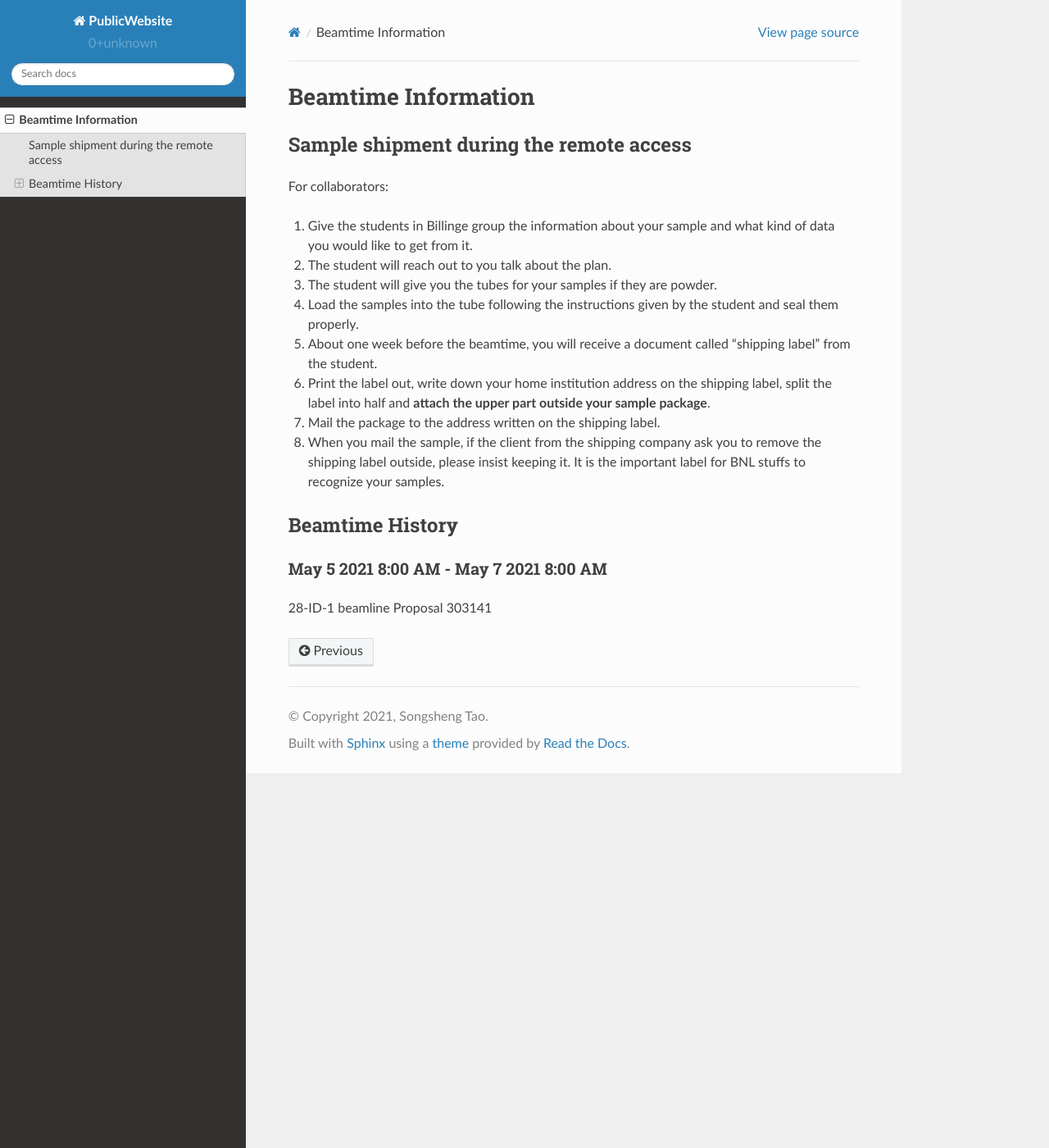
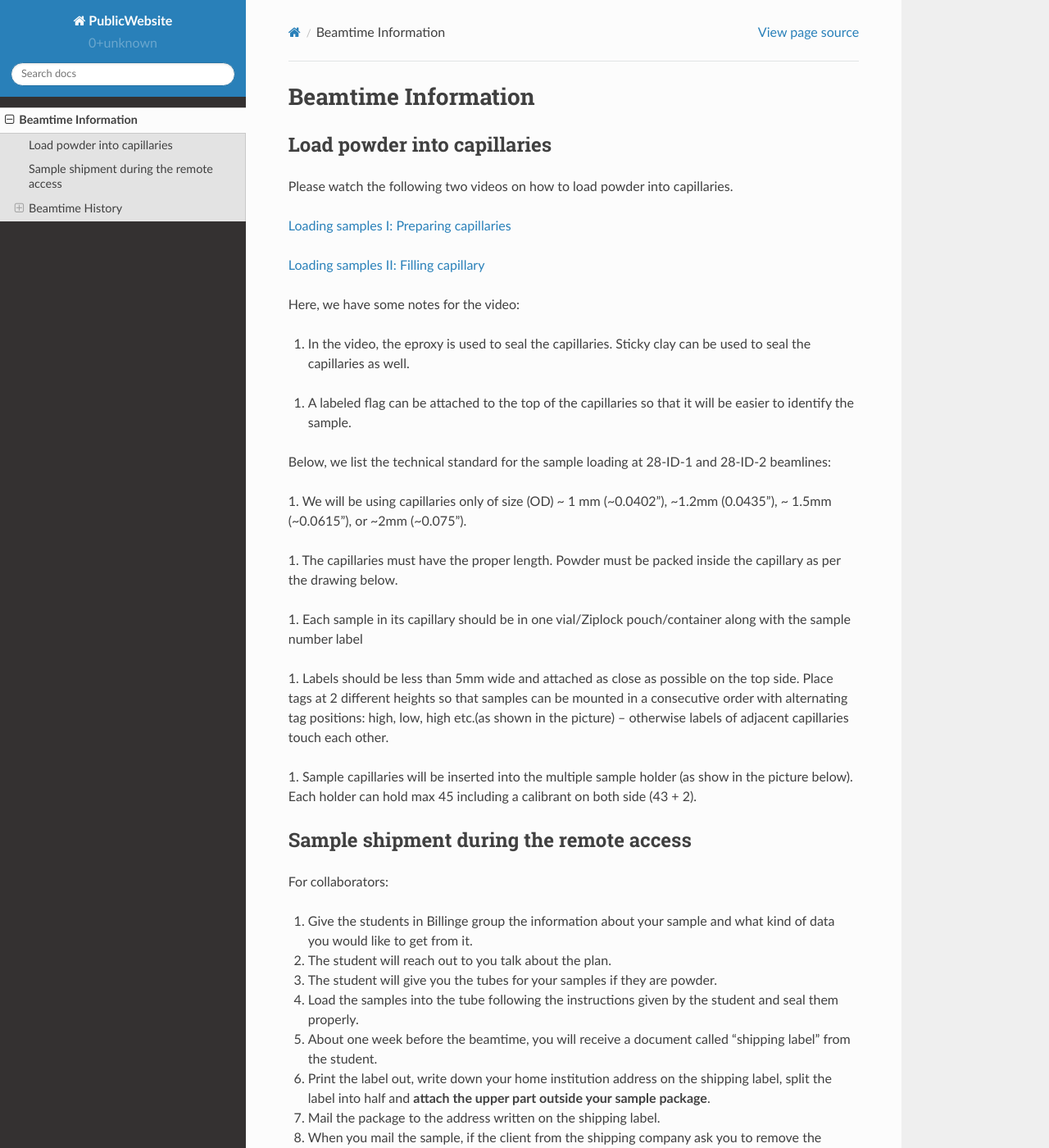
Before and after one commit to Billingegroup/PublicWebsite, a Sphinx documentation site: the page built from docs/source/beamtime.rst, in a window 1280 px wide and 1400 px high. Shown: the whole window at 82% size. Built offline with Sphinx 7.4.7 and the Read the Docs theme 2.0.0, drawn with Linux system fonts in a browser that asks for light colours.

Commit message:
Update beamtime.rst

```diff
--- a/docs/source/beamtime.rst
+++ b/docs/source/beamtime.rst
@@ -1,6 +1,40 @@
 ====================
 Beamtime Information
 ====================
+
+Load powder into capillaries
+----------------------------
+
+Please watch the following two videos on how to load powder into capillaries.
+
+`Loading samples I: Preparing capillaries <https://www.youtube.com/watch?v=xgl-jkMqSsA>`_
+
+`Loading samples II: Filling capillary <https://www.youtube.com/watch?v=5JBTw4kEXGY>`_
+
+Here, we have some notes for the video:
+
+1. In the video, the eproxy is used to seal the capillaries. Sticky clay can be used to seal the capillaries as well.
+
+1. A labeled flag can be attached to the top of the capillaries so that it will be easier to identify the sample.
+
+Below, we list the technical standard for the sample loading at 28-ID-1 and 28-ID-2 beamlines:
+
+1. We will be using capillaries only of size (OD) ~ 1 mm (~0.0402”), ~1.2mm (0.0435”), ~
+1.5mm (~0.0615”), or ~2mm (~0.075”).
+
+1. The capillaries must have the proper length. Powder must be packed inside the capillary as
+per the drawing below.
+
+1. Each sample in its capillary should be in one vial/Ziplock pouch/container along with the
+sample number label
+
+1. Labels should be less than 5mm wide and attached as close as possible on the top side.
+Place tags at 2 different heights so that samples can be mounted in a consecutive order
+with alternating tag positions: high, low, high etc.(as shown in the picture) – otherwise
+labels of adjacent capillaries touch each other.
+
+1. Sample capillaries will be inserted into the multiple sample holder (as show in the picture
+below). Each holder can hold max 45 including a calibrant on both side (43 + 2).
 
 Sample shipment during the remote access
 ----------------------------------------
```
